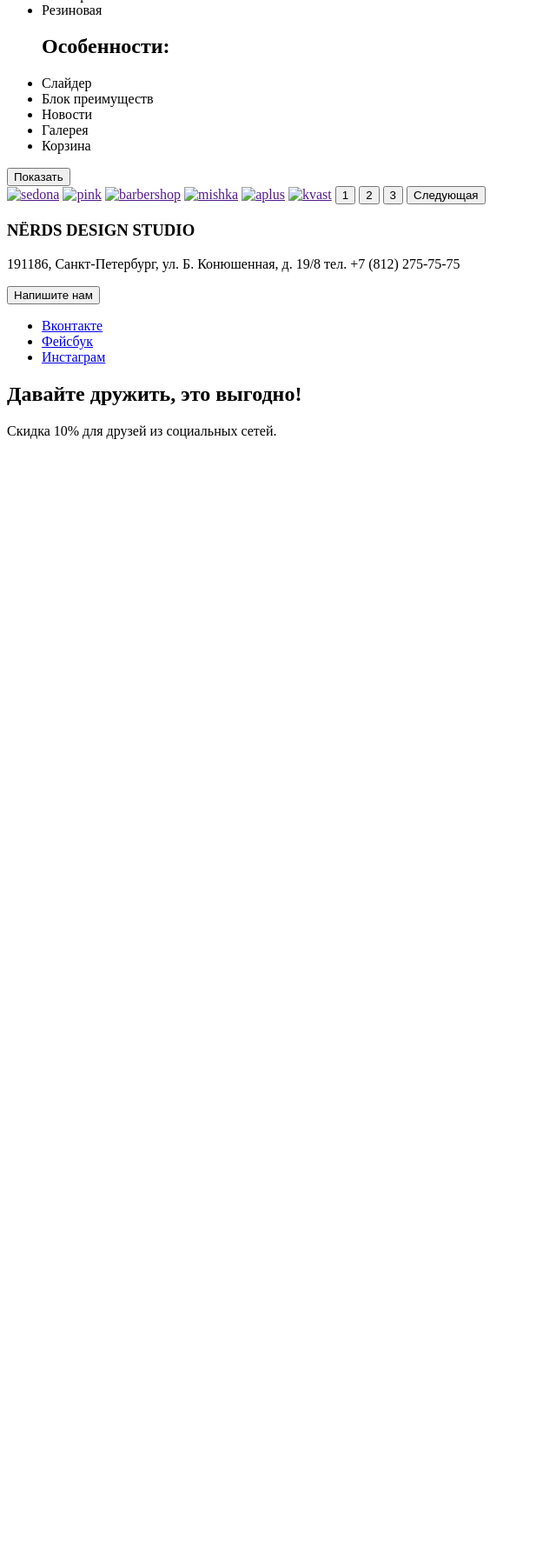
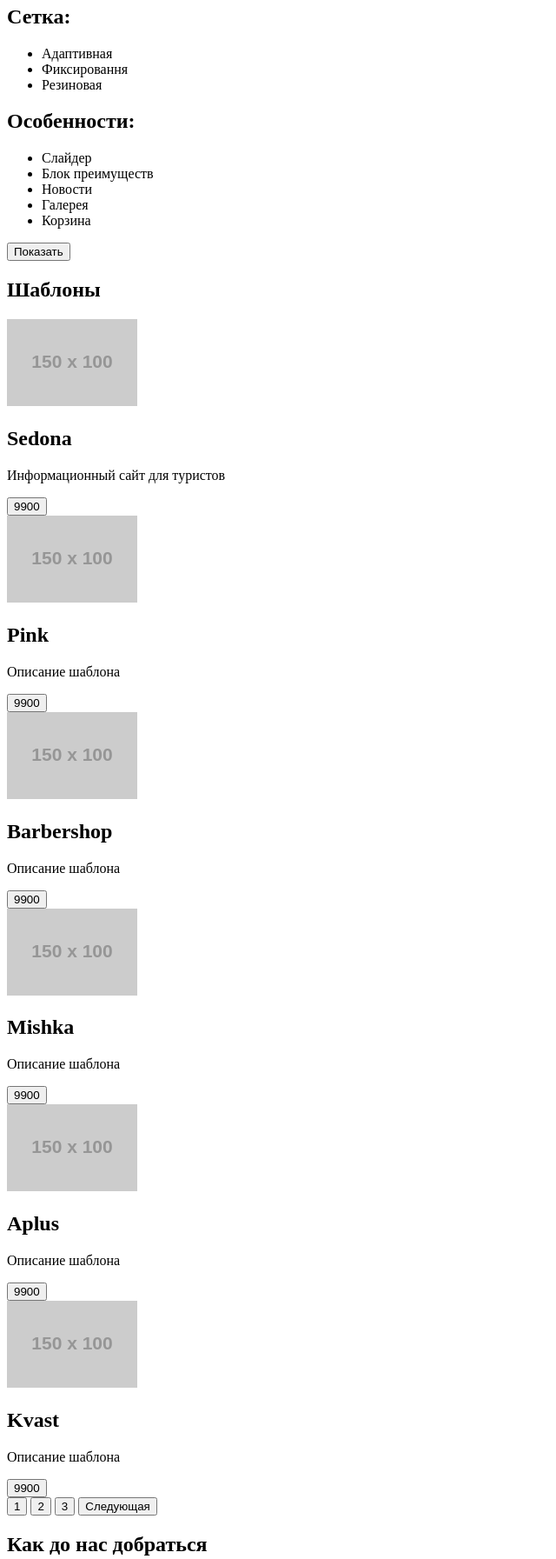
Before and after one commit to ilyat14/1322075-nerds-28, a plain HTML site: page catalog.html in a window 1280 px wide. Shown: the part 427-2220 px from the top of the page at 87% size, without its empty margins (0-640 px from the left). Before the commit the page ends 948 px from the top, so only its background shows below. Drawn offline with Linux system fonts and the light colour scheme; placeholder pictures from the web are drawn by us.

Commit message:
2. Задания 2 и 3
Правки внесены в первую разметку и дополнил разметку

```diff
--- a/catalog.html
+++ b/catalog.html
@@ -8,18 +8,17 @@
     <header>
     <nav>
         <a href="index.html">
-          <img src="" alt="logo" />
+        <img src="https://via.placeholder.com/150x100" alt="logo" />
         </a>
         <ul>
-          <li><a href="">Сутдия</a></li>
-          <li><a href="catalog.html">Магазин</a></li>
-          <li><a href="">Клиенты</a></li>
-          <li><a href="">Контакты</a></li>
+            <li><a href="index.html">Сутдия</a></li>
+            <li><a href="">Магазин</a></li>
+            <li><a href="index.html">Клиенты</a></li>
+            <li><a href="index.html">Контакты</a></li>
             <li><a href="">Корзина</a></li>
         </ul>
     </nav>
     </header>
-
     <main>
     <h1>Магазин готовых шаблонов</h1>
     <section>
@@ -32,14 +31,14 @@
         <button>up</button>
     </section>
     <section>
+        <h2>Сетка:</h2>
         <ul>
-              <h2>Сетка:</h2>
             <li>Адаптивная</li>
             <li>Фиксировання</li>
             <li>Резиновая</li>
         </ul>
+        <h2>Особенности:</h2>
     <ul>
-            <h2>Особенности:</h2>
         <li>Слайдер</li>
         <li>Блок преимуществ</li>
         <li>Новости</li>
@@ -49,18 +48,62 @@
       <button>Показать</button>
     </section>
       <section>
-          <a href=""><img src="" alt="sedona"></a>
-          <a href=""><img src="" alt="pink"></a>
-          <a href=""><img src="" alt="barbershop"></a>
-          <a href=""><img src="" alt="mishka"></a>
-          <a href=""><img src="" alt="aplus"></a>
-          <a href=""><img src="" alt="kvast"></a>
+        <h2>Шаблоны</h2>
+        <div>
+            <a href="">
+            <img src="https://via.placeholder.com/150x100" alt="sedona">
+            </a>
+            <h2>Sedona</h2>
+            <p>Информационный сайт для туристов</p>
+            <button>9900</button>
+        </div>
+        <div>
+            <a href="">
+            <img src="https://via.placeholder.com/150x100" alt="pink">
+            </a>
+            <h2>Pink</h2>
+            <p>Описание шаблона</p>
+            <button>9900</button>
+        </div>
+        <div>
+            <a href="">
+            <img src="https://via.placeholder.com/150x100" alt="barbershop">
+            </a>
+            <h2>Barbershop</h2>
+            <p>Описание шаблона</p>
+            <button>9900</button>
+        </div>
+        <div>
+            <a href="">
+            <img src="https://via.placeholder.com/150x100" alt="mishka">
+            </a>
+            <h2>Mishka</h2>
+            <p>Описание шаблона</p>
+            <button>9900</button>
+        </div>
+        <div>
+            <a href="">
+            <img src="https://via.placeholder.com/150x100" alt="aplus">
+            </a>
+            <h2>Aplus</h2>
+            <p>Описание шаблона</p>
+            <button>9900</button>
+        </div>
+        <div>
+            <a href="">
+            <img src="https://via.placeholder.com/150x100" alt="kvast">
+            </a>
+            <h2>Kvast</h2>
+            <p>Описание шаблона</p>
+            <button>9900</button>
+        </div>
         <button>1</button>
         <button>2</button>
         <button>3</button>
         <button>Следующая</button>
       </section>
       <section> <!-- Здесь будет карта -->
+        <h2>Как до нас добраться</h2>
         <aside>
           <h3>NЁRDS DESIGN STUDIO</h3>
           <p>191186, Санкт-Петербург, ул. Б. Конюшенная, д. 19/8 тел. +7 (812) 275-75-75</p>
@@ -68,19 +111,12 @@
         </aside>
       </section>
     </main>
-
     <footer>
     <section>
         <ul>
-          <li>
-            <a href="#">Вконтакте</a>
-          </li>
-          <li>
-            <a href="#">Фейсбук</a>
-          </li>
-          <li>
-            <a href="#">Инстаграм</a>
-          </li>
+            <li><a href="#">Вконтакте</a></li>
+            <li><a href="#">Фейсбук</a></li>
+            <li><a href="#">Инстаграм</a></li>
         </ul>
         <h2>Давайте дружить, это выгодно!</h2>
         <p>Скидка 10% для друзей из социальных сетей.</p>
```
Also changed, not shown: index.html (+14 -12 lines). Lines whose indentation alone changed are shown as unchanged.
